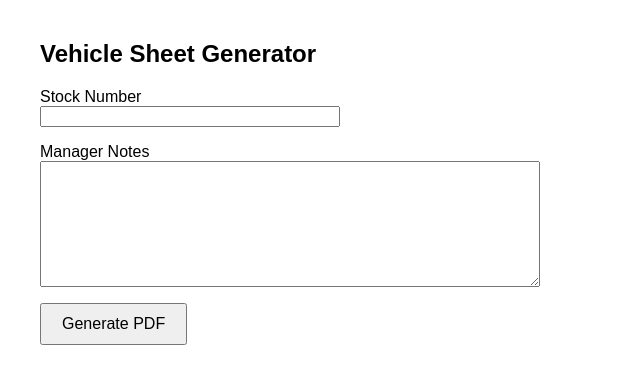
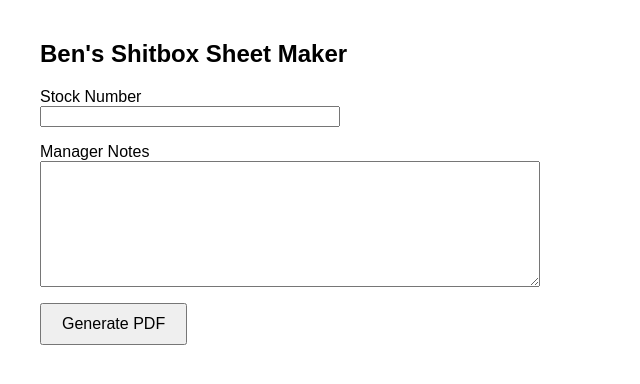
Before and after one commit to KevinHaire/bensawesomecars, a Flask app: page / in a window 1280 px wide. Shown: the top 384 px of the page, without its empty margins (0-640 px from the left). Run offline with Flask 3, Linux system fonts and the light colour scheme.

Commit message:
Update index.html

```diff
--- a/templates/index.html
+++ b/templates/index.html
@@ -25,7 +25,7 @@ font-size:16px;
 
 <body>
 
-<h2>Vehicle Sheet Generator</h2>
+<h2>Ben's Shitbox Sheet Maker</h2>
 
 <form action="/generate" method="post">
 
```
